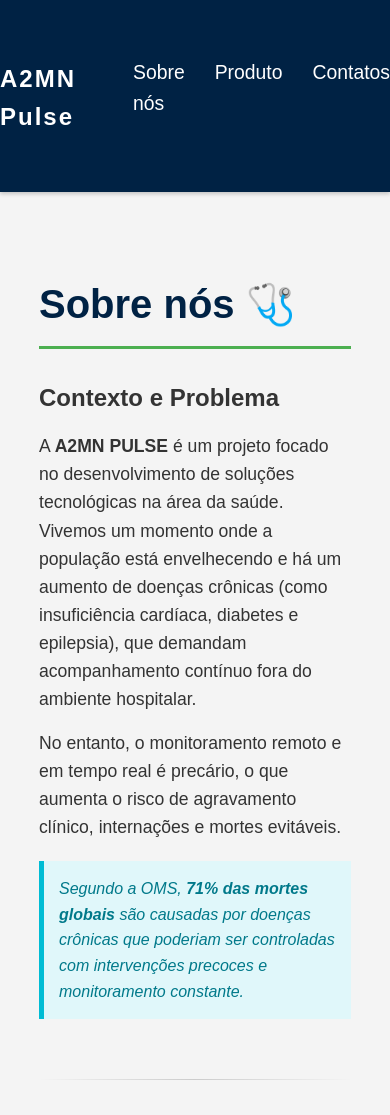
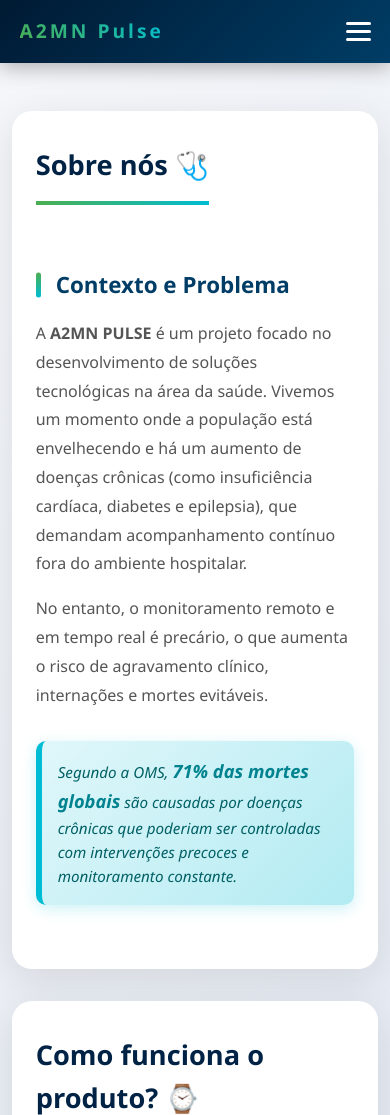
Before and after one commit to Gabriel-Lippi-Costa/Hackton_Sao_Camilo, a website: page src/public/HTML/sobre-empresa.html in a window 390 px wide. Shown: the top 1115 px of the page. Drawn offline with nearby package versions, Linux system fonts and the light colour scheme.

Commit message:
Página principal pronta

```diff
--- a/src/public/CSS/sobre-empresa.css
+++ b/src/public/CSS/sobre-empresa.css
@@ -1,98 +1,311 @@
 * {
-    margin: 0px;
-    padding: 0px;
+  margin: 0;
+  padding: 0;
   box-sizing: border-box;
   scroll-behavior: smooth;
 }
 
 body {
-    font-family: Arial, sans-serif;
+  font-family: "Segoe UI", Tahoma, Geneva, Verdana, sans-serif;
   line-height: 1.6;
-    background-color: #f4f4f4;
+  background: linear-gradient(135deg, #f5f7fa 0%, #c3cfe2 100%);
   color: #333;
+  min-height: 100vh;
 }
 
 header {
   display: flex;
-    justify-content: space-around;
-    height: max-content;
-    flex-direction: row;
+  justify-content: space-between;
   align-items: center;
-    background-color: #002244;
+  padding: 1.5rem 5%;
+  background: linear-gradient(135deg, #001a33 0%, #003d66 100%);
   position: sticky;
   top: 0;
   z-index: 1000;
-    box-shadow: 0 2px 4px rgba(0, 0, 0, 0.2);
+  box-shadow: 0 4px 20px rgba(0, 0, 0, 0.3);
 }
 
-header .lado-esquerdo h2 {
+.logo h2 {
   color: white;
-    letter-spacing: 2px;
-    font-size: 1.5em;
+  letter-spacing: 3px;
+  font-size: 1.8em;
+  font-weight: 700;
+  background: linear-gradient(45deg, #4caf50, #00bcd4);
+  -webkit-background-clip: text;
+  -webkit-text-fill-color: transparent;
+  background-clip: text;
 }
 
-header .lado-direito ul {
-    list-style-type: none;
+nav ul {
+  list-style: none;
   display: flex;
-    gap: 30px;
+  gap: 2rem;
 }
 
-header .lado-direito ul li a {
+nav ul li a {
   color: white;
   text-decoration: none;
-    font-size: 1.1em;
-    transition: color 0.3s;
+  font-size: 1.05em;
+  font-weight: 500;
+  padding: 0.5rem 1rem;
+  border-radius: 8px;
+  transition: all 0.3s ease;
+  position: relative;
 }
 
-header .lado-direito ul li a:hover {
-    color: #4CAF50;
+nav ul li a::after {
+  content: "";
+  position: absolute;
+  bottom: 0;
+  left: 50%;
+  width: 0;
+  height: 2px;
+  background: linear-gradient(90deg, #4caf50, #00bcd4);
+  transition: all 0.3s ease;
+  transform: translateX(-50%);
+}
+
+nav ul li a:hover::after {
+  width: 80%;
+}
+
+nav ul li a:hover {
+  background: rgba(76, 175, 80, 0.1);
+}
+
+.menu-toggle {
+  display: none;
+  flex-direction: column;
+  cursor: pointer;
+  gap: 5px;
+}
+
+.menu-toggle span {
+  width: 25px;
+  height: 3px;
+  background: white;
+  border-radius: 3px;
+  transition: all 0.3s ease;
 }
 
 main {
-    padding: 40px 10%;
-    max-width: 1200px;
+  padding: 2rem 5%;
+  max-width: 1400px;
   margin: 0 auto;
 }
 
 section {
-    padding: 40px 0;
+  background: white;
+  padding: 3rem;
+  margin: 2rem 0;
+  border-radius: 20px;
+  box-shadow: 0 10px 40px rgba(0, 0, 0, 0.1);
+  transition: transform 0.3s ease, box-shadow 0.3s ease;
+}
+
+section:hover {
+  transform: translateY(-5px);
+  box-shadow: 0 15px 50px rgba(0, 0, 0, 0.15);
 }
 
 section h1 {
   font-size: 2.5em;
   color: #002244;
-    border-bottom: 3px solid #4CAF50;
-    padding-bottom: 10px;
+  border-bottom: 4px solid transparent;
+  border-image: linear-gradient(90deg, #4caf50, #00bcd4) 1;
+  padding-bottom: 15px;
   margin-bottom: 30px;
+  display: inline-block;
 }
 
 section h2 {
-    color: #333;
-    margin-top: 20px;
-    margin-bottom: 15px;
+  color: #003d66;
+  margin: 2rem 0 1rem 0;
+  font-size: 1.6em;
+  position: relative;
+  padding-left: 20px;
 }
 
-section p, section li {
+section h2::before {
+  content: "";
+  position: absolute;
+  left: 0;
+  top: 50%;
+  transform: translateY(-50%);
+  width: 5px;
+  height: 70%;
+  background: linear-gradient(180deg, #4caf50, #00bcd4);
+  border-radius: 3px;
+}
+
+section p,
+section li {
   font-size: 1.1em;
-    margin-bottom: 15px;
+  margin-bottom: 1rem;
+  line-height: 1.8;
+  color: #555;
 }
 
 blockquote {
-    background-color: #e0f7fa;
-    border-left: 5px solid #00bcd4;
-    padding: 15px;
-    margin: 20px 0;
+  background: linear-gradient(135deg, #e0f7fa 0%, #b2ebf2 100%);
+  border-left: 6px solid #00bcd4;
+  padding: 1.5rem;
+  margin: 2rem 0;
   font-style: italic;
-    color: #00798a;
+  color: #006064;
+  border-radius: 10px;
+  box-shadow: 0 4px 15px rgba(0, 188, 212, 0.2);
+}
+
+blockquote strong {
+  color: #00838f;
+  font-size: 1.2em;
+}
+
+.produto ul {
+  list-style: none;
+  margin-left: 0;
+  margin-top: 1.5rem;
+}
+
+.produto ul li {
+  padding: 1rem 1.5rem;
+  margin: 1rem 0;
+  background: linear-gradient(135deg, #f8f9fa 0%, #e9ecef 100%);
+  border-left: 5px solid #4caf50;
+  border-radius: 10px;
+  transition: all 0.3s ease;
+}
+
+.produto ul li:hover {
+  transform: translateX(10px);
+  box-shadow: 0 5px 20px rgba(76, 175, 80, 0.2);
+}
+
+.produto ul li strong {
+  color: #003d66;
+  font-size: 1.15em;
+}
+
+.contatos ul {
+  display: grid;
+  grid-template-columns: repeat(auto-fit, minmax(280px, 1fr));
+  gap: 1.5rem;
+  list-style: none;
+  margin-top: 2rem;
+}
+
+.contatos ul li {
+  background: linear-gradient(135deg, #667eea 0%, #764ba2 100%);
+  color: white;
+  padding: 1.5rem;
+  border-radius: 15px;
+  text-align: center;
+  transition: all 0.3s ease;
+  box-shadow: 0 5px 20px rgba(102, 126, 234, 0.3);
+}
+
+.contatos ul li:hover {
+  transform: translateY(-8px);
+  box-shadow: 0 10px 30px rgba(102, 126, 234, 0.5);
 }
 
 hr {
-    border: 0;
-    height: 1px;
-    background-image: linear-gradient(to right, rgba(0, 0, 0, 0), #ccc, rgba(0, 0, 0, 0));
+  display: none;
 }
 
-.produto ul {
-    list-style-type: disc;
-    margin-left: 20px;
+@media (max-width: 768px) {
+  header {
+    padding: 1rem 5%;
   }
+
+  .logo h2 {
+    font-size: 1.4em;
+  }
+
+  nav {
+    position: fixed;
+    top: 70px;
+    left: -100%;
+    width: 100%;
+    height: calc(100vh - 70px);
+    background: linear-gradient(135deg, #001a33 0%, #003d66 100%);
+    transition: left 0.3s ease;
+    padding: 2rem;
+  }
+
+  nav.active {
+    left: 0;
+  }
+
+  nav ul {
+    flex-direction: column;
+    gap: 0;
+  }
+
+  nav ul li {
+    margin: 1rem 0;
+  }
+
+  nav ul li a {
+    display: block;
+    padding: 1rem;
+    font-size: 1.2em;
+  }
+
+  .menu-toggle {
+    display: flex;
+  }
+
+  .menu-toggle.active span:nth-child(1) {
+    transform: rotate(45deg) translate(5px, 5px);
+  }
+
+  .menu-toggle.active span:nth-child(2) {
+    opacity: 0;
+  }
+
+  .menu-toggle.active span:nth-child(3) {
+    transform: rotate(-45deg) translate(7px, -6px);
+  }
+
+  section {
+    padding: 2rem 1.5rem;
+  }
+
+  section h1 {
+    font-size: 2em;
+  }
+
+  section h2 {
+    font-size: 1.4em;
+  }
+
+  section p,
+  section li {
+    font-size: 1em;
+  }
+
+  .contatos ul {
+    grid-template-columns: 1fr;
+  }
+}
+
+@media (max-width: 480px) {
+  main {
+    padding: 1rem 3%;
+  }
+
+  .logo h2 {
+    font-size: 1.2em;
+  }
+
+  section h1 {
+    font-size: 1.7em;
+  }
+
+  blockquote {
+    padding: 1rem;
+    font-size: 0.95em;
+  }
+}
--- a/src/public/HTML/sobre-empresa.html
+++ b/src/public/HTML/sobre-empresa.html
@@ -10,17 +10,23 @@
 <body>
 
     <header>
-        <section class="lado-esquerdo">
+        <div class="logo">
             <h2>A2MN Pulse</h2>
-        </section>
+        </div>
 
-        <section class="lado-direito">
+        <div class="menu-toggle" onclick="toggleMenu()">
+            <span></span>
+            <span></span>
+            <span></span>
+        </div>
+
+        <nav id="nav">
             <ul>
-                <li><a href="#sobre-nos">Sobre nós</a></li>
-                <li><a href="#produto">Produto</a></li>
-                <li><a href="#contatos">Contatos</a></li>
+                <li><a href="#sobre-nos" onclick="closeMenu()">Sobre nós</a></li>
+                <li><a href="#produto" onclick="closeMenu()">Produto</a></li>
+                <li><a href="#contatos" onclick="closeMenu()">Contatos</a></li>
             </ul>
-        </section>
+        </nav>
     </header>
 
     <main>
@@ -35,8 +41,6 @@
             </blockquote>
         </section>
 
-        <hr>
-
         <section class="produto" id="produto">
             <h1>Como funciona o produto? ⌚</h1>
 
@@ -47,7 +51,7 @@
             <p>O produto evita o agravamento de quadros clínicos monitorando em tempo real sinais vitais essenciais e identificando precocemente crises.</p>
 
             <ul>
-                <li><strong>Monitoramento Avançado:</strong> Monitoramento cardíaco, Variabilidade da Frequência Cardíaca (HRV) para prever estresse e crises, e detecção precoce de queda de saturação de $O_2$.</li>
+                <li><strong>Monitoramento Avançado:</strong> Monitoramento cardíaco, Variabilidade da Frequência Cardíaca (HRV) para prever estresse e crises, e detecção precoce de queda de saturação de O₂.</li>
                 <li><strong>Glicemia:</strong> Monitoramento de glicemia <strong>não invasiva</strong> via espectroscopia infravermelha.</li>
                 <li><strong>Previsão de Crises:</strong> Sensor de sudorese e temperatura dérmica para antecipar hipoglicemia e crises epilépticas.</li>
                 <li><strong>Acionamento de Emergência:</strong> Acionamento automático, por <strong>comando de voz e toque inteligente</strong>, que notifica familiares e profissionais, acionando serviços médicos diretamente.</li>
@@ -60,23 +64,39 @@
             <p>A pulseira proporciona redução de custos (prevenção é mais barata que internações emergenciais) e alivia a sobrecarga dos profissionais de saúde e cuidadores. Além disso, salva vidas, promove autonomia e melhora a qualidade de vida.</p>
         </section>
 
-        <hr>
-
         <section class="contatos" id="contatos">
             <h1>Contatos 📞</h1>
             <h2>Integrantes do Projeto A2MN PULSE</h2>
             <p>Para mais informações, entre em contato com os membros da equipe:</p>
 
             <ul>
-                <li>Gabriel Lippi da Costa</li>
-                <li>Daniel Cruz Santana</li>
-                <li>Arthur Monteiro</li>
-                <li>Débora Tovazi Silva</li>
-                <li>Gabriel Augusto Neves</li>
-                <li>Thawanne Ferreira</li>
+                <li>Gabriel Lippi da Costa<br>(11) 9999-9999</li>
+                <li>Daniel Cruz Santana<br>(11) 9999-9999</li>
+                <li>Arthur Monteiro<br>(11) 9999-9999</li>
+                <li>Débora Tovazi Silva<br>(11) 9999-9999</li>
+                <li>Gabriel Augusto Neves<br>(11) 9999-9999</li>
+                <li>Thawanne Ferreira<br>(11) 9999-9999</li>
             </ul>
         </section>
     </main>
 
+    <script>
+        function toggleMenu() {
+            const nav = document.getElementById('nav');
+            const toggle = document.querySelector('.menu-toggle');
+            nav.classList.toggle('active');
+            toggle.classList.toggle('active');
+        }
+
+        function closeMenu() {
+            const nav = document.getElementById('nav');
+            const toggle = document.querySelector('.menu-toggle');
+            if (window.innerWidth <= 768) {
+                nav.classList.remove('active');
+                toggle.classList.remove('active');
+            }
+        }
+    </script>
+
 </body>
 </html>
```
Lines whose indentation alone changed are shown as unchanged.
